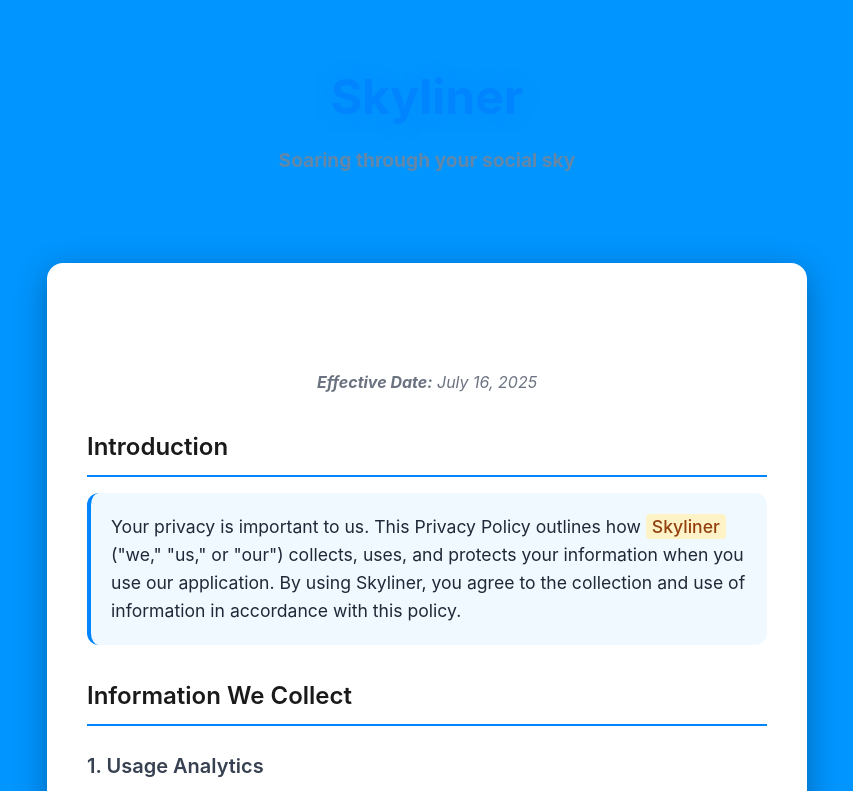
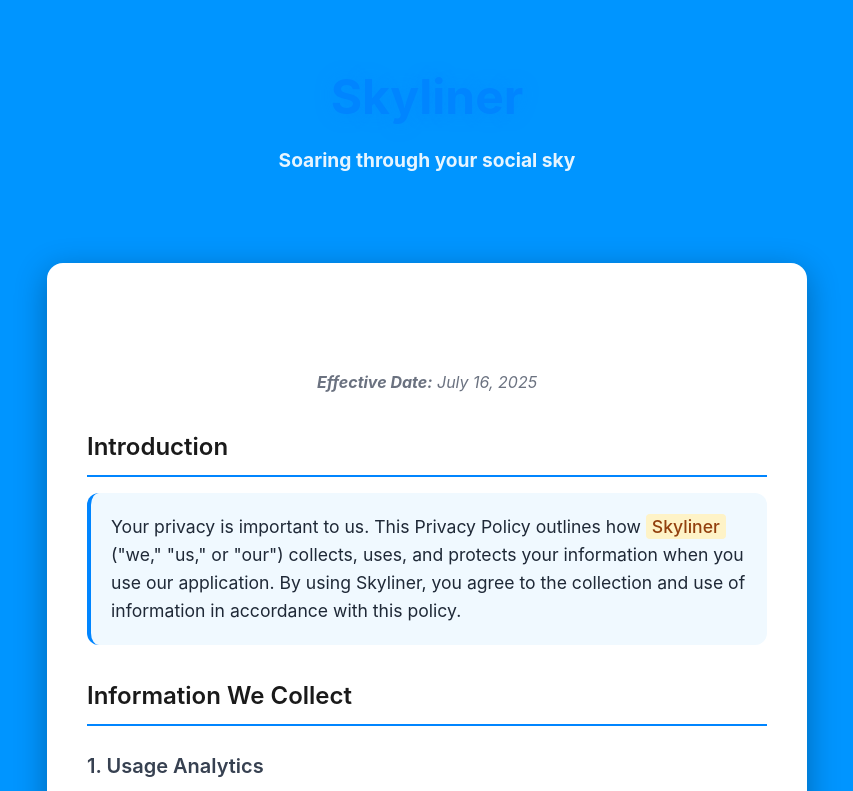
Before and after one commit to rayanwaked/SkylinerPolicy, a website: page index.html in a window 1280 px wide. Shown: the top 791 px of the page, without its empty margins (213-1066 px from the left). Drawn offline with Linux system fonts and the light colour scheme.

Commit message:
Update index.html

```diff
--- a/index.html
+++ b/index.html
@@ -42,7 +42,7 @@
       .subtitle {
         font-size: 1.2rem;
         font-weight: 400;
-        color: #6f869f;
+        color: #ffffff;
         opacity: 0.9;
       }
 
```
